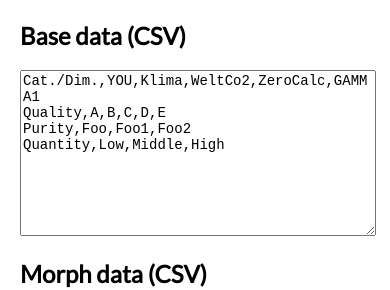
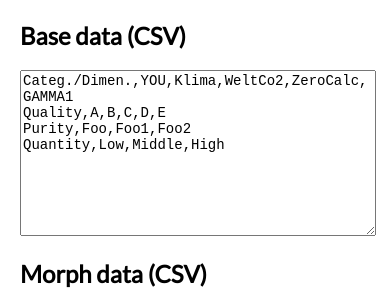
Before and after one commit to kyr0/morphologic-box, a website: page index.html in a window 390 px wide. Shown: the part 446-736 px from the top of the page. Drawn offline with Linux system fonts and the light colour scheme.

```diff
--- a/index.html
+++ b/index.html
@@ -31,7 +31,7 @@
 
                 <h2>Base data (CSV)</h2>
                 <textarea id="baseData" rows="10">
-Cat./Dim.,YOU,Klima,WeltCo2,ZeroCalc,GAMMA1
+Categ./Dimen.,YOU,Klima,WeltCo2,ZeroCalc,GAMMA1
 Quality,A,B,C,D,E
 Purity,Foo,Foo1,Foo2
 Quantity,Low,Middle,High
```
